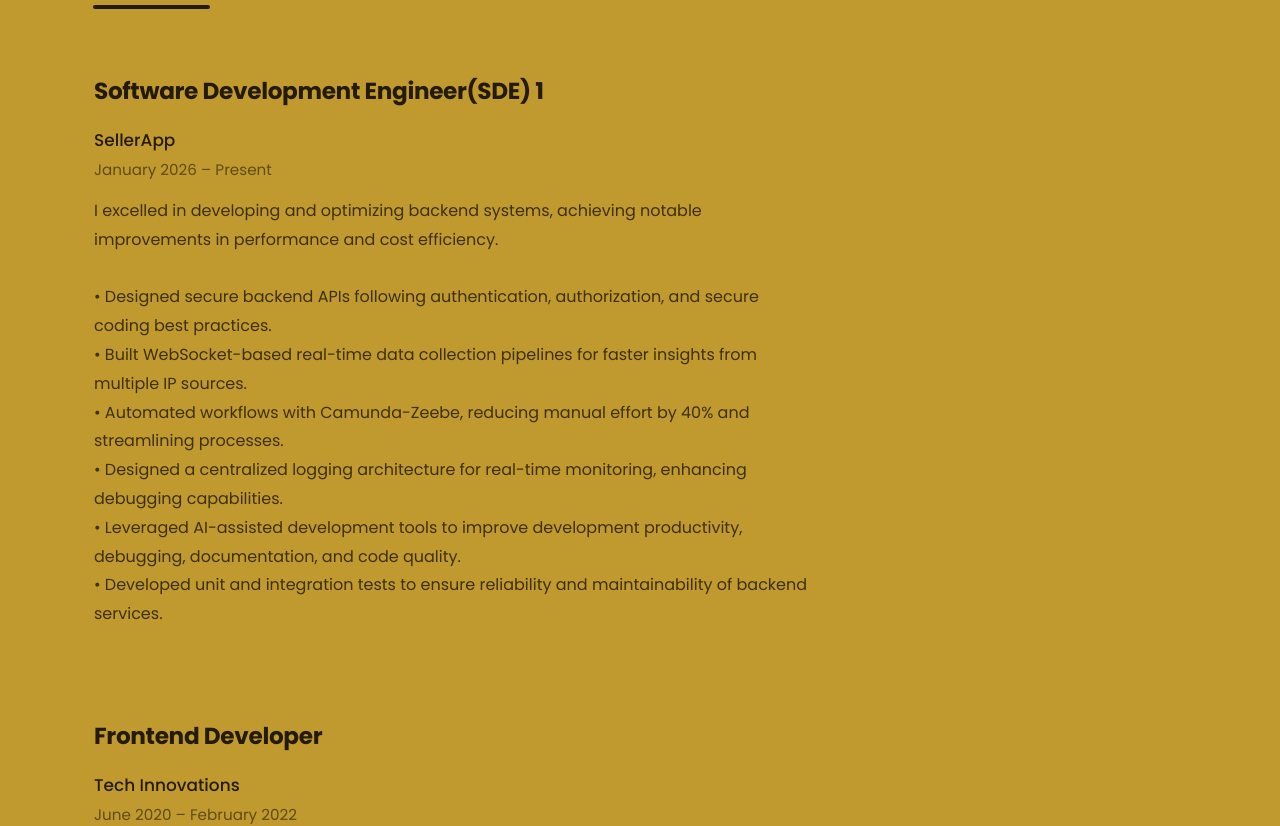
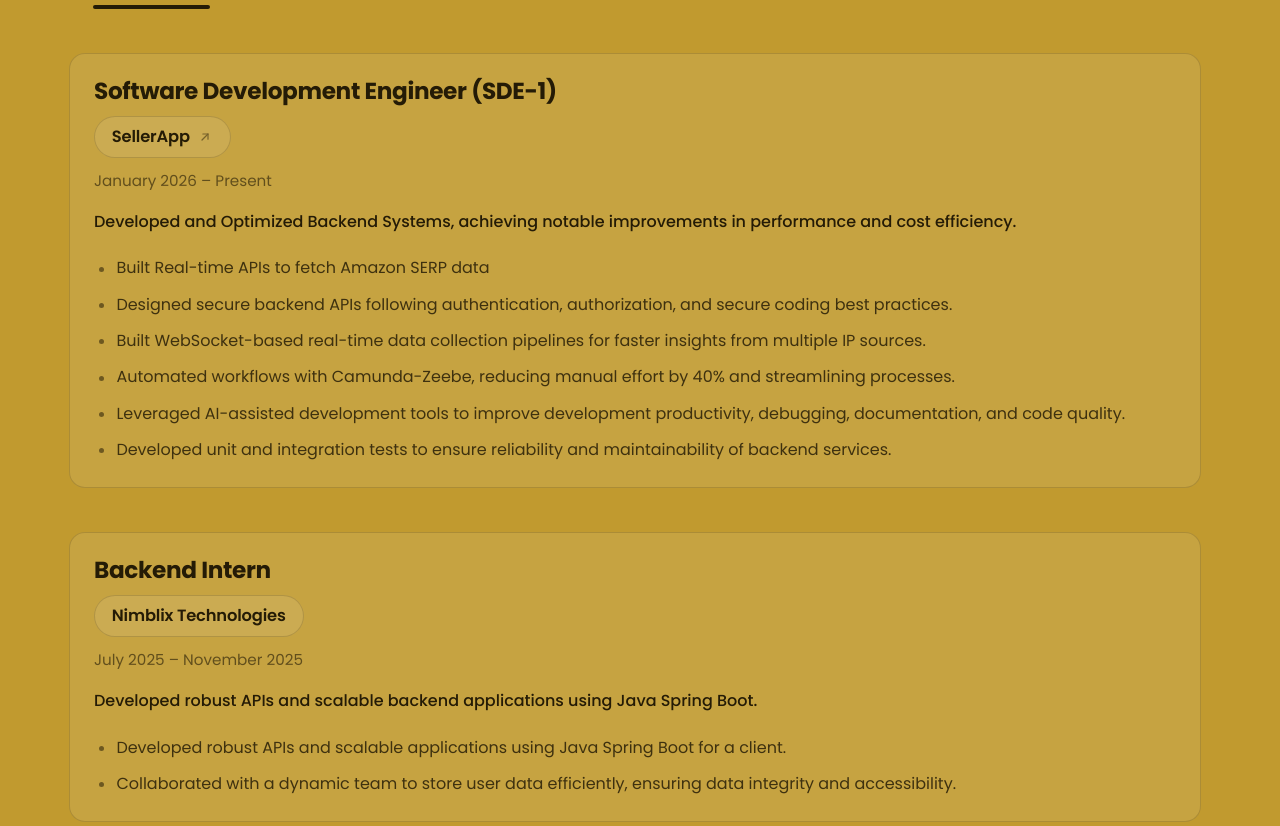
Before and after one commit to PratSins/pratsins.github.io, a React (Vite) app: page / in a window 1280 px wide. Shown: the part 920-1746 px from the top of the page. Built offline with nearby package versions, Linux system fonts and the light colour scheme.

Commit message:
refactor: update experience UI to use a list-based layout with dedicated highlight fields and improved styling

```diff
--- a/src/components/Entries.tsx
+++ b/src/components/Entries.tsx
@@ -12,21 +12,31 @@
       {items.map((item) => (
         <div key={`${item.company}-${item.title}`}>
           <article className="entry">
-            <h3 className="entry__title">
-              {item.companyUrl ? (
-                <a href={item.companyUrl} target="_blank" rel="noreferrer noopener">
-                  {item.title}
-                  <Icon name="arrowUpRight" size={18} />
-                </a>
-              ) : (
-                item.title
-              )}
-            </h3>
-            <p className="entry__org">{item.company}</p>
+            <h3 className="entry__title">{item.title}</h3>
+            {item.companyUrl ? (
+              <a
+                className="entry__org entry__org--link"
+                href={item.companyUrl}
+                target="_blank"
+                rel="noreferrer noopener"
+              >
+                {item.company}
+                <Icon name="arrowUpRight" size={16} />
+              </a>
+            ) : (
+              <p className="entry__org">{item.company}</p>
+            )}
             <p className="entry__dates">
               {item.start} &ndash; {item.end}
             </p>
             <p className="entry__body">{item.description}</p>
+            {item.highlights && item.highlights.length > 0 && (
+              <ul className="entry__points">
+                {item.highlights.map((point) => (
+                  <li key={point}>{point}</li>
+                ))}
+              </ul>
+            )}
           </article>
         </div>
       ))}
--- a/src/data/portfolio.ts
+++ b/src/data/portfolio.ts
@@ -58,29 +58,34 @@
    * ------------------------------------------------------------------ */
   experience: [
     {
-      title: 'Software Development Engineer(SDE) 1',
+      title: 'Software Development Engineer (SDE-1)',
       company: 'SellerApp',
       companyUrl: 'https://www.sellerapp.com/',
       start: 'January 2026',
       end: 'Present',
       description:
-        `I excelled in developing and optimizing backend systems, achieving notable improvements in performance and cost efficiency.
-
-• Designed secure backend APIs following authentication, authorization, and secure coding best practices.
-• Built WebSocket-based real-time data collection pipelines for faster insights from multiple IP sources.
-• Automated workflows with Camunda-Zeebe, reducing manual effort by 40% and streamlining processes.
-• Designed a centralized logging architecture for real-time monitoring, enhancing debugging capabilities.
-• Leveraged AI-assisted development tools to improve development productivity, debugging, documentation, and code quality.
-• Developed unit and integration tests to ensure reliability and maintainability of backend services.`,
+        'Developed and Optimized Backend Systems, achieving notable improvements in performance and cost efficiency.',
+      highlights: [
+        'Built Real-time APIs to fetch Amazon SERP data',
+        'Designed secure backend APIs following authentication, authorization, and secure coding best practices.',
+        'Built WebSocket-based real-time data collection pipelines for faster insights from multiple IP sources.',
+        'Automated workflows with Camunda-Zeebe, reducing manual effort by 40% and streamlining processes.',
+        'Leveraged AI-assisted development tools to improve development productivity, debugging, documentation, and code quality.',
+        'Developed unit and integration tests to ensure reliability and maintainability of backend services.',
+      ],
     },
     {
-      title: 'Frontend Developer',
-      company: 'Tech Innovations',
-      companyUrl: 'https://example.com',
-      start: 'June 2020',
-      end: 'February 2022',
+      title: 'Backend Intern',
+      company: 'Nimblix Technologies',
+      companyUrl: '',
+      start: 'July 2025',
+      end: 'November 2025',
       description:
-        'Developed and maintained client websites and web applications. Worked closely with designers and project managers to deliver high-quality products.',
+        'Developed robust APIs and scalable backend applications using Java Spring Boot.',
+      highlights: [
+        'Developed robust APIs and scalable applications using Java Spring Boot for a client.',
+        'Collaborated with a dynamic team to store user data efficiently, ensuring data integrity and accessibility.',
+      ],
     },
   ],
 
--- a/src/styles/app.css
+++ b/src/styles/app.css
@@ -373,58 +373,123 @@
   gap: clamp(1.5rem, 3.5vw, 2.75rem);
 }
 
+/*
+ * Each entry sits on its own translucent panel, always — it used to appear
+ * only on hover, which made the section look empty until you moved the mouse.
+ * Hover now just deepens it slightly, so there is still feedback.
+ */
 .entry {
   position: relative;
   padding: clamp(1rem, 2vw, 1.5rem);
   margin-inline: calc(clamp(1rem, 2vw, 1.5rem) * -1);
   border-radius: var(--radius);
-  border: 1px solid transparent;
+  background: var(--glass);
+  border: 1px solid var(--hairline);
   transition: background var(--t-med) var(--ease),
     border-color var(--t-med) var(--ease);
 }
 .entry:hover {
-  background: var(--glass);
-  border-color: var(--hairline);
+  background: var(--glass-hover);
+  border-color: var(--hairline-strong);
 }
 
 .entry__title {
-  display: inline-flex;
-  align-items: center;
-  gap: 0.4rem;
   font-size: clamp(1.15rem, 1.9vw, 1.45rem);
   font-weight: 700;
 }
-.entry__title svg {
-  opacity: 0;
-  translate: -4px 4px;
+
+/*
+ * The company name sits in a pill, the same treatment as the skill chips.
+ *
+ * inline-flex does double duty: it shrinks the pill to fit the name, and it
+ * keeps the ↗ on the same line — the global reset makes every svg
+ * display:block, which inside a plain inline <a> would push it onto its own
+ * line.
+ */
+.entry__org {
+  display: inline-flex;
+  align-items: center;
+  gap: 0.45rem;
+  margin-top: 0.6rem;
+  padding: 0.4rem 1.05rem;
+  border-radius: var(--radius-pill);
+  background: var(--glass);
+  border: 1px solid var(--hairline);
+  color: var(--ink);
+  font-size: 1.02rem;
+  font-weight: 600;
+  letter-spacing: -0.01em;
+}
+
+/* Only the linked variant reacts to the cursor. */
+.entry__org--link {
+  transition: background var(--t-fast) var(--ease),
+    border-color var(--t-fast) var(--ease),
+    translate var(--t-fast) var(--ease);
+}
+
+.entry__org--link svg {
+  opacity: 0.5;
   transition: opacity var(--t-med) var(--ease),
     translate var(--t-med) var(--ease);
 }
-.entry:hover .entry__title svg,
-.entry__title:focus-visible svg {
-  opacity: 0.75;
-  translate: 0 0;
+
+.entry__org--link:hover {
+  background: var(--glass-hover);
+  border-color: var(--hairline-strong);
+  translate: 0 -2px;
 }
-
-.entry__org {
-  margin-top: 0.15rem;
-  color: var(--ink);
-  font-size: 1.06rem;
-  font-weight: 500;
+.entry__org--link:hover svg {
+  opacity: 0.9;
+  translate: 2px -2px;
 }
 
 .entry__dates {
-  margin-top: 0.1rem;
+  margin-top: 0.6rem;
   color: var(--ink-muted);
   font-size: 0.95rem;
 }
 
 .entry__body {
   margin-top: 0.9rem;
+  color: var(--ink);
+  line-height: 1.8;
+  font-weight: 500;
+}
+
+/*
+ * Bullet points under a role.
+ *
+ * The marker is a pseudo-element rather than a list-style, so the text can
+ * hang: a wrapped line lines up under the first word instead of sliding back
+ * under the dot. That one detail is most of what makes a list of long
+ * sentences readable.
+ */
+.entry__points {
+  display: flex;
+  flex-direction: column;
+  gap: 0.55rem;
+  margin-top: 1.1rem;
+}
+
+.entry__points li {
+  position: relative;
+  padding-left: 1.4rem;
   color: var(--ink-soft);
-  line-height: 1.8;
-  max-width: 72ch;
-  white-space: pre-line;
+  line-height: 1.72;
+}
+
+.entry__points li::before {
+  content: '';
+  position: absolute;
+  left: 0.3rem;
+  /* Sits on the first line's optical centre, not its top. */
+  top: 0.78em;
+  width: 5px;
+  height: 5px;
+  border-radius: 50%;
+  background: var(--ink);
+  opacity: 0.55;
 }
 
 /* ============================================================================
--- a/src/types.ts
+++ b/src/types.ts
@@ -53,7 +53,13 @@
   start: string
   /** Free text, e.g. "Present" */
   end: string
+  /** A sentence or two of context, shown above the bullets. */
   description: string
+  /**
+   * Bullet points, one string each — no "•" characters, the styling adds
+   * those. Leave it out entirely if the description says enough.
+   */
+  highlights?: string[]
 }
 
 export interface EducationItem {
```
